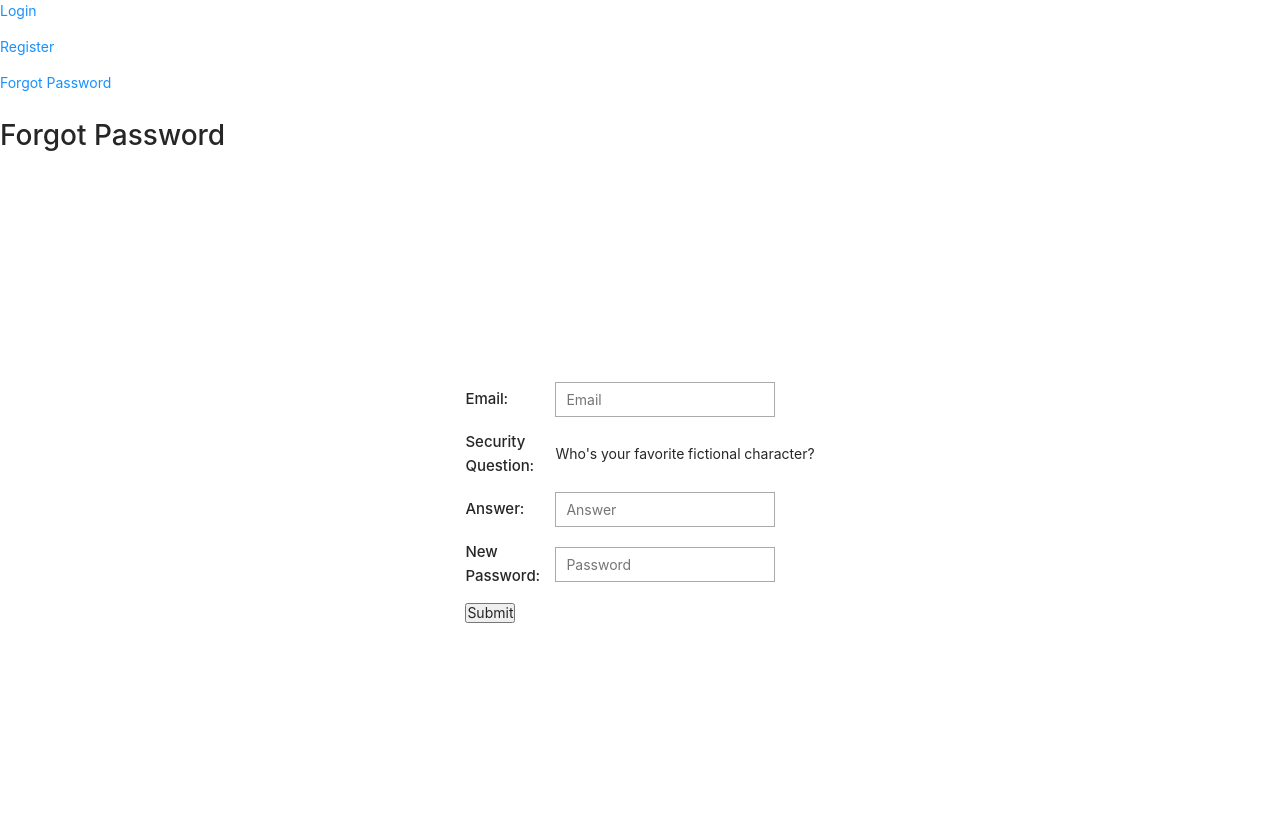
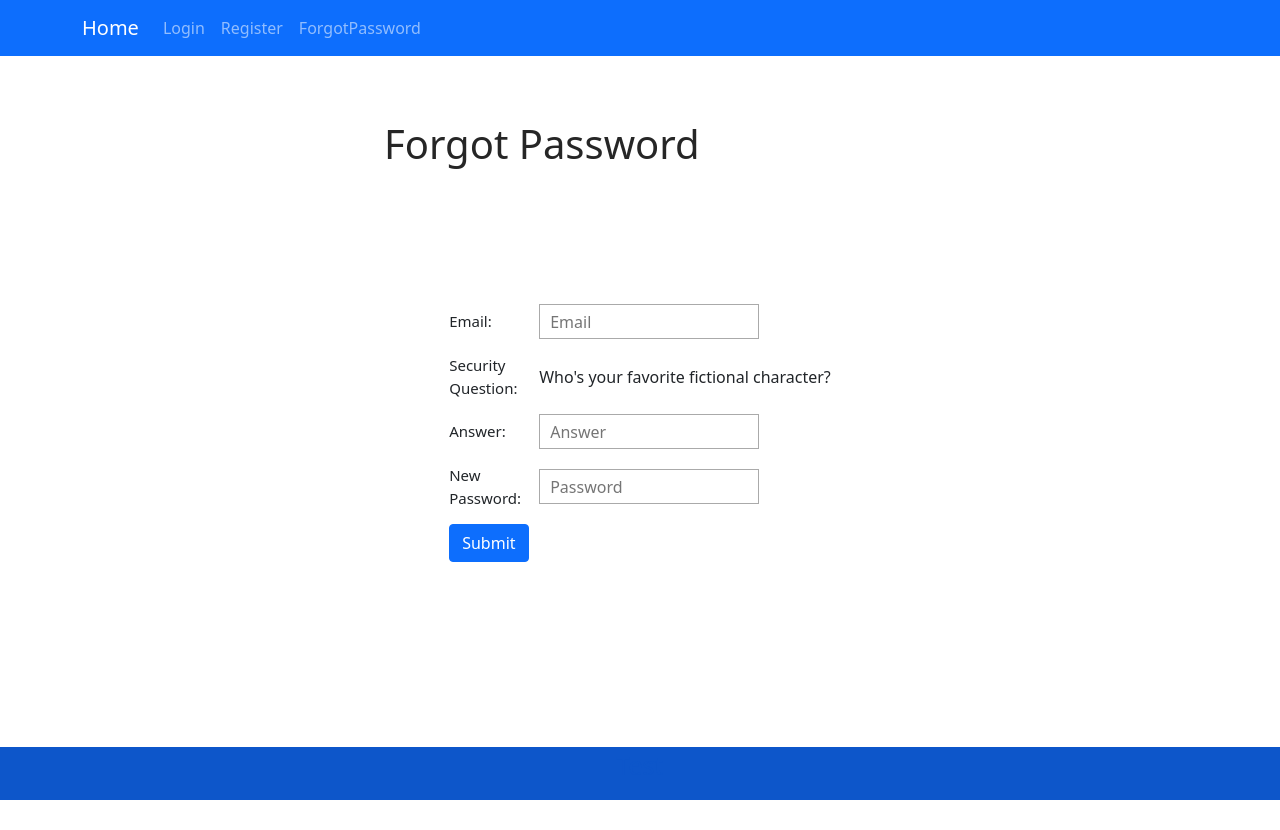
Before and after one commit to Bosen111/comp3130_project, a React (Create React App) app in the folder front-end/: page /forgotPw in a window 1280 px wide. Built offline with nearby package versions, Linux system fonts and the light colour scheme.

Commit message:
Updated the user management front end design

```diff
--- a/front-end/package.json
+++ b/front-end/package.json
@@ -8,7 +8,9 @@
     "@testing-library/user-event": "^13.5.0",
     "antd": "^4.21.4",
     "axios": "^0.27.2",
+    "bootstrap": "^5.1.3",
     "react": "^18.1.0",
+    "react-bootstrap": "^2.4.0",
     "react-dom": "^18.1.0",
     "react-router-dom": "^5.3.3",
     "react-scripts": "^5.0.1",
--- a/front-end/src/App.js
+++ b/front-end/src/App.js
@@ -5,9 +5,11 @@ import Home from "./pages/Home";
 import Login from "./pages/Login";
 import Register from "./pages/Register";
 import ForgotPw from "./pages/ForgotPw";
+import Footer from "./components/footer";
 
 function App() {
   return (
+    <>
       <nav>
         <BrowserRouter>
         <Navigation/>
@@ -18,7 +20,7 @@ function App() {
             <Route path={["/", "/login"]} exact>
               <Login/>
             </Route>
-          <Route path="/home">
+            <Route path="/App">
               <Home/>
             </Route>
             <Route path="/forgotPw">
@@ -27,6 +29,9 @@ function App() {
           </Switch>
         </BrowserRouter>
       </nav>
+
+      <Footer />
+    </>
   );
 }
 
--- a/front-end/src/components/LoginForm.js
+++ b/front-end/src/components/LoginForm.js
@@ -1,5 +1,7 @@
 import React, { useRef } from 'react';
 import '../login.css';
+import Button from 'react-bootstrap/Button';
+import Form from 'react-bootstrap/Form';
 
 function LoginForm(props){
 
@@ -29,7 +31,7 @@ function LoginForm(props){
                         <p>Password: </p>
                         <input type="password" required placeholder='Password' ref={passwordRef}/>
                     </div>
-                    <button>Submit</button>
+                    <Button variant="primary" type="submit">Submit</Button>
                 </form>
             </div>
         </div>
--- a/front-end/src/components/Navigation.js
+++ b/front-end/src/components/Navigation.js
@@ -1,18 +1,21 @@
-import { Link } from "react-router-dom";
 import React from "react";
 import '../login.css'
+import {Container, Nav, Navbar} from "react-bootstrap";
 
 
 function Navigation(){
     return(
         <>
-        <div>
-            <div className ="tabs-item">
-                <p><Link to="/login">Login</Link></p>
-                <p><Link to="/register">Register</Link></p>
-                <p><Link to="/forgotPw">Forgot Password</Link></p>
-            </div>
-        </div>
+            <Navbar bg="primary" variant="dark">
+                <Container>
+                    <Navbar.Brand href="/App">Home</Navbar.Brand>
+                    <Nav className="me-auto">
+                        <Nav.Link href="/login">Login</Nav.Link>
+                        <Nav.Link href="/register">Register</Nav.Link>
+                        <Nav.Link href="/forgotPw">ForgotPassword</Nav.Link>
+                    </Nav>
+                </Container>
+            </Navbar>
         </>
     );
 }
--- a/front-end/src/components/RegisterForm.js
+++ b/front-end/src/components/RegisterForm.js
@@ -1,4 +1,5 @@
 import React, { useRef } from 'react';
+import Button from "react-bootstrap/Button";
 
 function RegisterForm(props){
 
@@ -51,7 +52,7 @@ function RegisterForm(props){
                         <input type="text" required placeholder='Answer' ref={secAnswerRef}/>
                     </div>
 
-                    <button>Submit</button>
+                    <Button variant="primary" type="submit">Submit</Button>
                 </form>
             </div>
         </div>
--- a/front-end/src/components/ResetPasswordForm.js
+++ b/front-end/src/components/ResetPasswordForm.js
@@ -1,4 +1,5 @@
 import React, { useRef } from 'react';
+import Button from "react-bootstrap/Button";
 
 function ResetPasswordForm(props){
 
@@ -45,7 +46,7 @@ function ResetPasswordForm(props){
                         <input type="password" required placeholder='Password' ref={newPwRef}/>
                     </div>
 
-                    <button>Submit</button>
+                    <Button variant="primary" type="submit">Submit</Button>
                 </form>
             </div>
         </div>
--- /dev/null
+++ b/front-end/src/components/footer.js
@@ -0,0 +1,11 @@
+import React from 'react';
+
+function Footer() {
+    return (
+        <footer id="footer">
+            <p> Test </p>
+        </footer>
+    );
+}
+
+export default Footer;
--- a/front-end/src/index.css
+++ b/front-end/src/index.css
@@ -44,7 +44,8 @@ main {
 
 h1 {
   font-size: 2em;
-  margin: 0.67em 0;
+  padding-top: 5%;
+  margin-left: 30%;
 }
 
 /* Grouping content
@@ -356,3 +357,14 @@ template {
 .redText {
   color: red;
 }
+
+#footer {
+  background-color: #0d56ca;
+  margin-top: 30%;
+  text-align:center;
+  position: fixed;
+  width: 100%;
+  bottom: 0;
+  color: #0d56ca;
+  font-size: 25px;
+}
--- a/front-end/src/index.js
+++ b/front-end/src/index.js
@@ -2,6 +2,7 @@ import React from 'react';
 import ReactDOM from 'react-dom/client';
 import './index.css';
 import App from './App';
+import 'bootstrap/dist/css/bootstrap.min.css';
 
 const root = ReactDOM.createRoot(document.getElementById('root'));
 root.render(<App />);
--- a/front-end/src/login.css
+++ b/front-end/src/login.css
@@ -62,11 +62,11 @@
 }
 
 .show-content,.login-page,.culture-wrapper,.about-wrapper{
+    padding-top: 10%;
     height: calc(100vh - 146px);
     width: 100%;
     display: flex;
     justify-content: center;
-    align-items: center;
 }
 
 .input-item{
@@ -92,13 +92,3 @@
     border: 1px solid #aaa;
     padding-left: 10px;
 }
-
-.login-page .ant-btn {
-    margin: 0 auto;
-    display: block;
-}
-
-.login-page .ant-btn {
-    margin: 0 auto;
-    display: block;
-}
--- a/front-end/src/pages/Register.js
+++ b/front-end/src/pages/Register.js
@@ -1,6 +1,7 @@
 import { useState } from "react";
 import { useHistory } from "react-router-dom";
 import RegisterForm from "../components/RegisterForm";
+import Badge from 'react-bootstrap/Badge';
 
 function Register(){
 
```
Also changed, not shown: 1 other file (tests, documents, lock files or other folders). Lines whose indentation alone changed are shown as unchanged.
